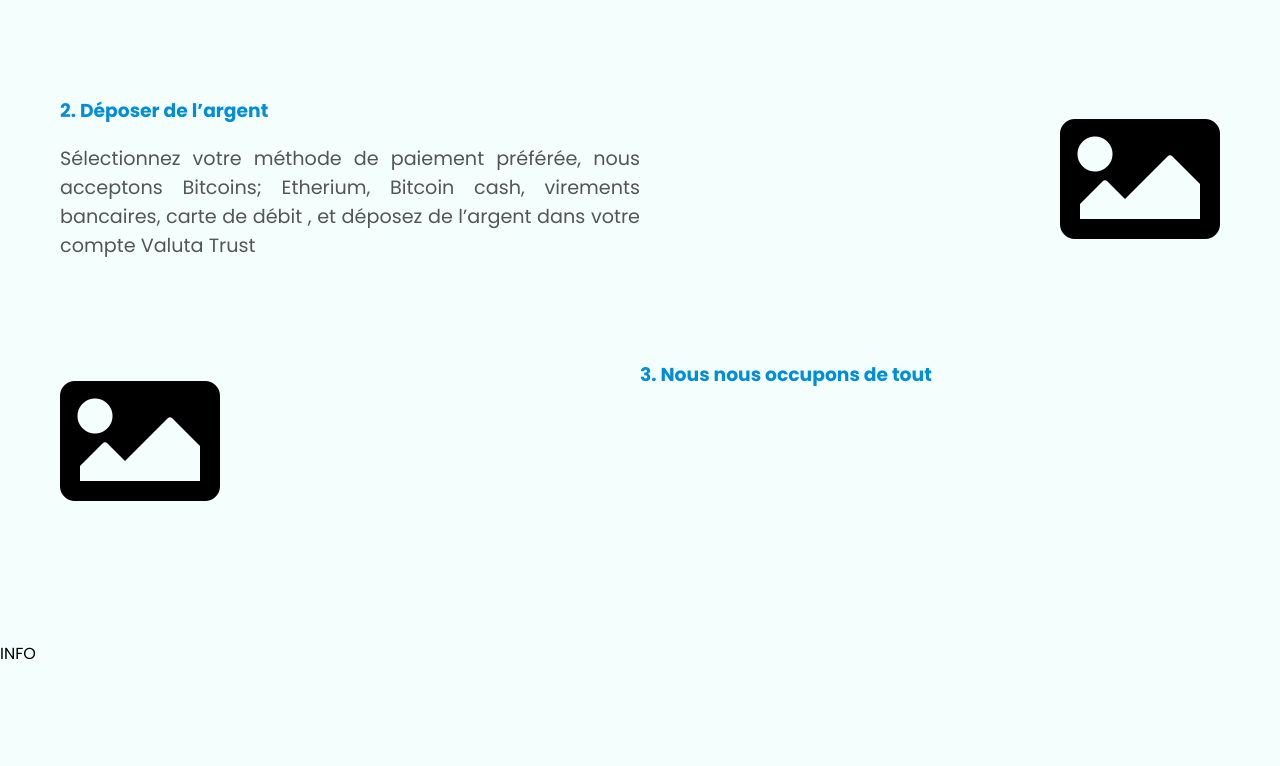
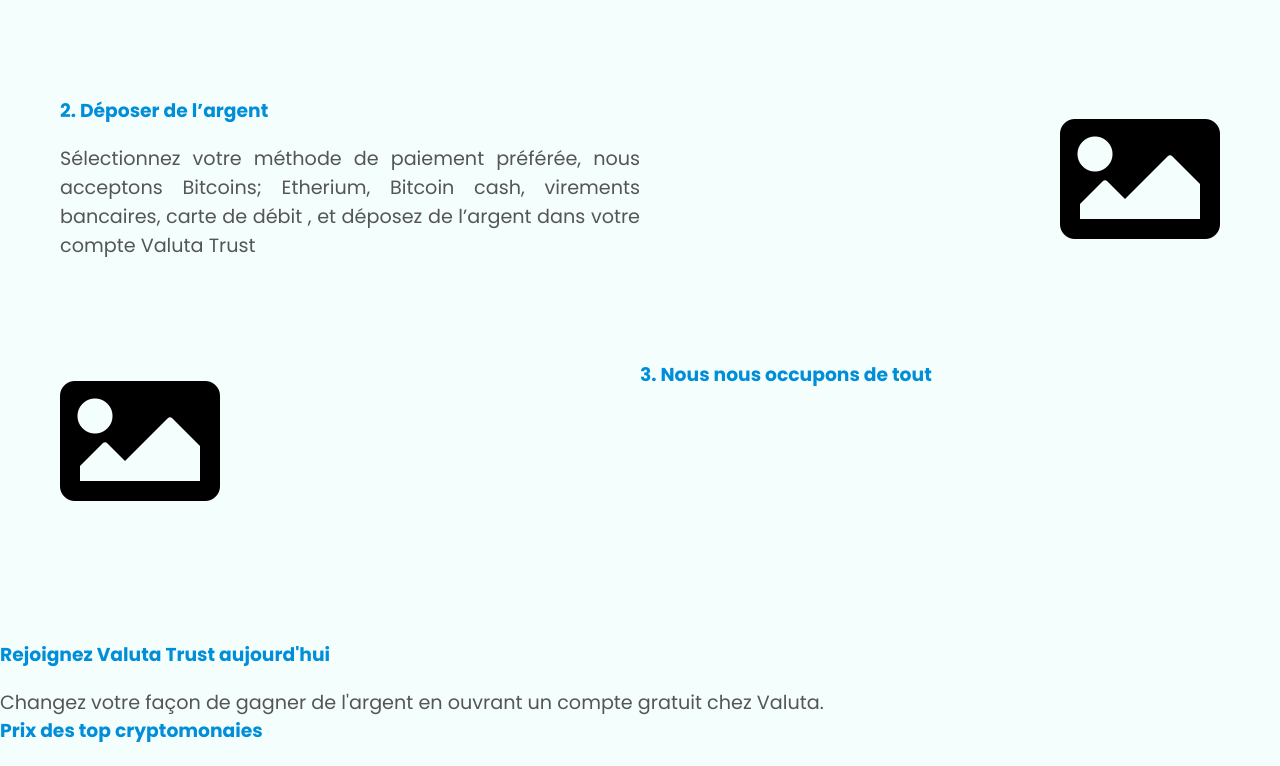
Before and after one commit to Danmo-Ar/Valuta-Dev, a plain HTML site: page index.html in a window 1280 px wide. Shown: the part 2006-2772 px from the top of the page. Before the commit the page ends 2672 px from the top, so only its background shows below. Drawn offline with Linux system fonts and the light colour scheme.

Commit message:
section info begin

```diff
--- a/index.html
+++ b/index.html
@@ -139,7 +139,15 @@
     </section>
 
     <section id="info">
-        INFO
+        <section class="section-a">
+            <h3 class="f-lead">Rejoignez Valuta Trust aujourd'hui</h3>
+            <p class="lead">Changez votre façon de gagner de l'argent en ouvrant un compte gratuit chez Valuta.</p>
+            <div class="icon-details"></div>
+        </section>
+
+        <section class="b">
+            <h3 class="f-lead">Prix des top cryptomonaies</h3>
+        </section>
     </section>
 
 </body>
```
